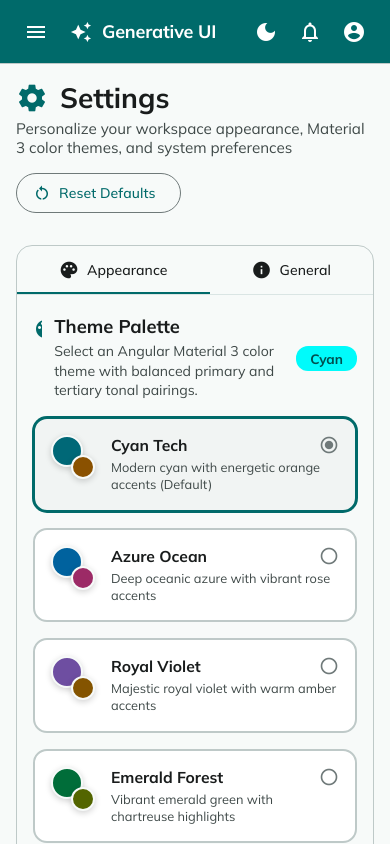
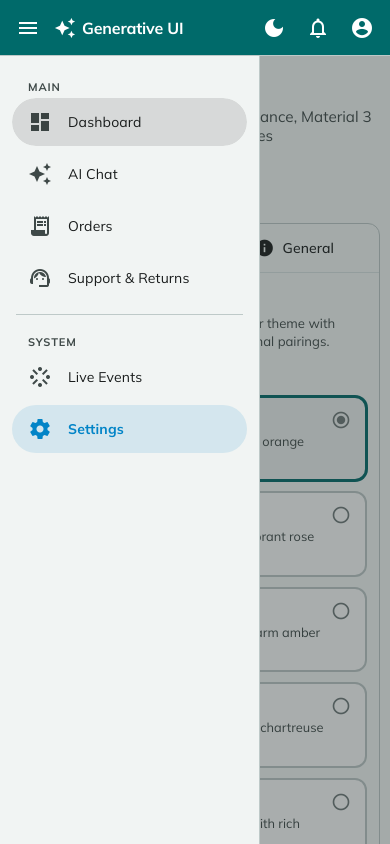
Before and after one commit to Subhrangsu90/Interview-Preparation, an Angular app in the folder Angular/generative-ui/: page /settings in a window 390 px wide. Both pictures are taken after a click on the button "menu". Built offline with nearby package versions, Linux system fonts and the light colour scheme.

Commit message:
feat: initialize component stylesheets and structure for core application features

```diff
--- a/Angular/generative-ui/src/app/app.html
+++ b/Angular/generative-ui/src/app/app.html
@@ -1,8 +1,13 @@
 <div class="app-layout">
   <app-header (menuToggle)="toggleSidenav()" />
   <mat-sidenav-container class="app-sidenav-container">
-    <mat-sidenav [opened]="sidenavOpened()" mode="side" class="app-sidenav">
-      <app-sidenav />
+    <mat-sidenav
+      [opened]="sidenavOpened()"
+      [mode]="isMobile() ? 'over' : 'side'"
+      (closed)="sidenavOpened.set(false)"
+      class="app-sidenav"
+    >
+      <app-sidenav (itemClick)="closeSidenavOnMobile()" />
     </mat-sidenav>
     <mat-sidenav-content class="app-content">
       <main class="app-main">
--- a/Angular/generative-ui/src/app/app.ts
+++ b/Angular/generative-ui/src/app/app.ts
@@ -1,6 +1,7 @@
 import { Component, inject, signal } from '@angular/core';
 import { RouterOutlet } from '@angular/router';
 import { MatSidenavModule } from '@angular/material/sidenav';
+import { BreakpointObserver } from '@angular/cdk/layout';
 import { Header } from '@shared/components/header/header';
 import { Sidenav } from '@shared/components/sidenav/sidenav';
 import { UiLoadingSpinner } from '@shared/ui/components/loading-spinner';
@@ -15,11 +16,27 @@ import { ThemeService } from '@shared/ui/services/theme.service';
 export class App {
   // Eagerly instantiate ThemeService to apply saved dark/light mode & font size
   protected readonly themeService = inject(ThemeService);
+  private readonly breakpointObserver = inject(BreakpointObserver);
 
   protected readonly title = signal('generative-ui');
+  protected readonly isMobile = signal(false);
   protected readonly sidenavOpened = signal(true);
+
+  constructor() {
+    this.breakpointObserver.observe(['(max-width: 768px)']).subscribe((result) => {
+      const mobile = result.matches;
+      this.isMobile.set(mobile);
+      this.sidenavOpened.set(!mobile);
+    });
+  }
 
   toggleSidenav(): void {
     this.sidenavOpened.update((open) => !open);
   }
+
+  closeSidenavOnMobile(): void {
+    if (this.isMobile()) {
+      this.sidenavOpened.set(false);
+    }
+  }
 }
--- a/Angular/generative-ui/src/app/features/chat/chat.scss
+++ b/Angular/generative-ui/src/app/features/chat/chat.scss
@@ -14,6 +14,12 @@
   margin: 0 auto;
   height: calc(100vh - 64px);
   box-sizing: border-box;
+
+  @media (max-width: 768px) {
+    padding: 12px 10px 10px;
+    gap: 10px;
+    height: calc(100vh - 56px);
+  }
 }
 
 // 1. Header Actions
@@ -57,6 +63,15 @@
   height: 100%;
   transition: all 0.2s ease;
   overflow: hidden;
+
+  @media (max-width: 768px) {
+    position: absolute;
+    top: 0;
+    left: 0;
+    z-index: 20;
+    max-width: 85vw;
+    box-shadow: 4px 0 18px rgba(0, 0, 0, 0.16);
+  }
 
   &.collapsed {
     width: 0;
@@ -324,6 +339,10 @@
   padding: 20px 24px;
   display: flex;
   flex-direction: column;
+
+  @media (max-width: 768px) {
+    padding: 14px 10px;
+  }
 }
 
 .chat-empty-container {
@@ -560,6 +579,12 @@
   display: flex;
   flex-direction: column;
   gap: 8px;
+  box-sizing: border-box;
+
+  @media (max-width: 768px) {
+    padding: 0 10px 8px;
+    gap: 6px;
+  }
 
   .followup-chips {
     margin-bottom: 2px;
--- a/Angular/generative-ui/src/app/features/dashboard/dashboard.scss
+++ b/Angular/generative-ui/src/app/features/dashboard/dashboard.scss
@@ -9,6 +9,11 @@
   align-items: flex-start;
   padding: 40px 16px;
   width: 100%;
+  box-sizing: border-box;
+
+  @media (max-width: 600px) {
+    padding: 16px 10px;
+  }
 }
 
 .welcome-frame {
@@ -22,6 +27,11 @@
   display: flex;
   align-items: center;
   gap: 16px;
+
+  @media (max-width: 480px) {
+    padding: 14px 16px;
+    gap: 12px;
+  }
 }
 
 .welcome-avatar {
@@ -55,6 +65,10 @@
   letter-spacing: -0.01em;
   color: var(--mat-sys-on-surface);
   margin-bottom: 4px;
+
+  @media (max-width: 480px) {
+    font-size: 1.15rem;
+  }
 }
 
 .welcome-subtitle {
@@ -74,6 +88,10 @@
 
 .welcome-content {
   padding: 24px 28px;
+
+  @media (max-width: 600px) {
+    padding: 16px;
+  }
 }
 
 .welcome-description {
@@ -81,12 +99,22 @@
   font-size: 0.95rem;
   line-height: 1.6;
   color: var(--mat-sys-on-surface-variant);
+
+  @media (max-width: 480px) {
+    font-size: 0.88rem;
+    margin-bottom: 16px;
+  }
 }
 
 .quick-nav-grid {
   display: grid;
-  grid-template-columns: repeat(auto-fit, minmax(260px, 1fr));
+  grid-template-columns: repeat(auto-fit, minmax(min(100%, 250px), 1fr));
   gap: 16px;
+
+  @media (max-width: 540px) {
+    grid-template-columns: 1fr;
+    gap: 12px;
+  }
 }
 
 .nav-card {
--- a/Angular/generative-ui/src/app/features/events/events.scss
+++ b/Angular/generative-ui/src/app/features/events/events.scss
@@ -27,6 +27,17 @@
   padding: 24px;
   max-width: 1400px;
   margin: 0 auto;
+  box-sizing: border-box;
+
+  @media (max-width: 768px) {
+    padding: 16px;
+    gap: 16px;
+  }
+
+  @media (max-width: 480px) {
+    padding: 12px 8px;
+    gap: 12px;
+  }
 }
 
 .header-actions {
@@ -38,8 +49,13 @@
 /* Metrics Grid */
 .metrics-grid {
   display: grid;
-  grid-template-columns: repeat(auto-fit, minmax(220px, 1fr));
+  grid-template-columns: repeat(auto-fit, minmax(min(100%, 200px), 1fr));
   gap: 16px;
+
+  @media (max-width: 520px) {
+    grid-template-columns: 1fr;
+    gap: 10px;
+  }
 }
 
 /* Table Card & Toolbar */
@@ -53,12 +69,23 @@
     padding: 16px 20px;
     border-bottom: 1px solid var(--mat-sys-outline-variant);
     flex-wrap: wrap;
-    gap: 16px;
+    gap: 12px;
+
+    @media (max-width: 640px) {
+      padding: 12px 14px;
+      flex-direction: column;
+      align-items: stretch;
+    }
 
     .search-wrapper {
-      min-width: 280px;
+      min-width: 240px;
       flex-grow: 1;
       max-width: 400px;
+
+      @media (max-width: 640px) {
+        max-width: 100%;
+        min-width: 100%;
+      }
     }
 
     .source-filters {
@@ -252,6 +279,12 @@
   box-shadow: -2px 0 12px rgba(0, 0, 0, 0.08);
   display: flex;
   flex-direction: column;
+
+  @media (max-width: 600px) {
+    width: 100vw;
+    max-width: 100vw;
+    border-left: none;
+  }
 
   .drawer-header {
     display: flex;
--- a/Angular/generative-ui/src/app/features/orders/order-detail/order-detail.scss
+++ b/Angular/generative-ui/src/app/features/orders/order-detail/order-detail.scss
@@ -5,6 +5,17 @@
   padding: 24px;
   max-width: 1300px;
   margin: 0 auto;
+  box-sizing: border-box;
+
+  @media (max-width: 768px) {
+    padding: 16px;
+    gap: 16px;
+  }
+
+  @media (max-width: 480px) {
+    padding: 12px 8px;
+    gap: 12px;
+  }
 }
 
 .breadcrumb-nav {
@@ -51,12 +62,20 @@
   gap: 16px;
   padding: 20px 24px;
 
+  @media (max-width: 600px) {
+    padding: 16px;
+    flex-direction: column;
+    align-items: flex-start;
+    gap: 12px;
+  }
+
   .header-main-info {
     .order-title-group {
       display: flex;
       align-items: center;
       gap: 14px;
       margin-bottom: 6px;
+      flex-wrap: wrap;
 
       .order-id-title {
         margin: 0;
@@ -64,6 +83,10 @@
         font-weight: 800;
         color: var(--mat-sys-on-surface);
         font-family: monospace;
+
+        @media (max-width: 480px) {
+          font-size: 1.35rem;
+        }
       }
     }
 
@@ -78,6 +101,11 @@
     display: flex;
     gap: 12px;
     flex-wrap: wrap;
+    width: 100%;
+
+    @media (min-width: 601px) {
+      width: auto;
+    }
   }
 }
 
--- a/Angular/generative-ui/src/app/features/orders/orders.scss
+++ b/Angular/generative-ui/src/app/features/orders/orders.scss
@@ -5,13 +5,29 @@
   padding: 24px;
   max-width: 1400px;
   margin: 0 auto;
+  box-sizing: border-box;
+
+  @media (max-width: 768px) {
+    padding: 16px;
+    gap: 16px;
+  }
+
+  @media (max-width: 480px) {
+    padding: 12px 8px;
+    gap: 12px;
+  }
 }
 
 // Metrics Cards Grid layout
 .metrics-grid {
   display: grid;
-  grid-template-columns: repeat(auto-fit, minmax(220px, 1fr));
+  grid-template-columns: repeat(auto-fit, minmax(min(100%, 200px), 1fr));
   gap: 16px;
+
+  @media (max-width: 520px) {
+    grid-template-columns: 1fr;
+    gap: 10px;
+  }
 }
 
 // Table Card & Toolbar
@@ -25,7 +41,13 @@
     padding: 16px 20px;
     border-bottom: 1px solid var(--mat-sys-outline-variant);
     flex-wrap: wrap;
-    gap: 16px;
+    gap: 12px;
+
+    @media (max-width: 600px) {
+      padding: 12px 14px;
+      flex-direction: column;
+      align-items: stretch;
+    }
 
     .status-filters {
       display: flex;
--- a/Angular/generative-ui/src/app/features/settings/settings.scss
+++ b/Angular/generative-ui/src/app/features/settings/settings.scss
@@ -10,9 +10,16 @@
   display: flex;
   flex-direction: column;
   gap: 24px;
+  box-sizing: border-box;
 
   @media (max-width: 768px) {
     padding: 16px;
+    gap: 18px;
+  }
+
+  @media (max-width: 480px) {
+    padding: 12px 10px;
+    gap: 14px;
   }
 }
 
@@ -22,6 +29,10 @@
   border-radius: 16px;
   background: var(--mat-sys-surface);
   border: 1px solid var(--mat-sys-outline-variant);
+
+  @media (max-width: 480px) {
+    border-radius: 12px;
+  }
 }
 
 .tab-icon {
@@ -37,9 +48,16 @@
   display: flex;
   flex-direction: column;
   gap: 28px;
+  box-sizing: border-box;
 
-  @media (max-width: 600px) {
+  @media (max-width: 768px) {
     padding: 20px 16px;
+    gap: 22px;
+  }
+
+  @media (max-width: 480px) {
+    padding: 16px 12px;
+    gap: 18px;
   }
 }
 
@@ -47,13 +65,24 @@
   display: flex;
   flex-direction: column;
   gap: 16px;
+
+  @media (max-width: 480px) {
+    gap: 12px;
+  }
 }
 
 .section-header {
   display: flex;
   align-items: center;
   justify-content: space-between;
-  gap: 16px;
+  gap: 12px;
+  flex-wrap: wrap;
+
+  @media (max-width: 540px) {
+    flex-direction: column;
+    align-items: flex-start;
+    gap: 8px;
+  }
 }
 
 .section-title-box {
@@ -67,6 +96,7 @@
     height: 24px;
     color: var(--mat-sys-primary);
     margin-top: 2px;
+    flex-shrink: 0;
   }
 }
 
@@ -75,6 +105,10 @@
   font-size: 1.15rem;
   font-weight: 700;
   color: var(--mat-sys-on-surface);
+
+  @media (max-width: 480px) {
+    font-size: 1.05rem;
+  }
 }
 
 .section-subtitle {
@@ -82,6 +116,10 @@
   font-size: 0.88rem;
   color: var(--mat-sys-on-surface-variant);
   line-height: 1.4;
+
+  @media (max-width: 480px) {
+    font-size: 0.82rem;
+  }
 }
 
 .section-divider {
@@ -96,26 +134,39 @@
   color: var(--mat-sys-on-primary-container);
   font-weight: 700;
   font-size: 0.85rem;
+  white-space: nowrap;
 }
 
-// Palette Options Grid (6 Curated M3 Palettes)
+// Palette Options Grid (Responsive 6 Curated M3 Palettes)
 .palette-options-grid {
   display: grid;
-  grid-template-columns: repeat(auto-fit, minmax(300px, 1fr));
-  gap: 16px;
+  grid-template-columns: repeat(auto-fill, minmax(min(100%, 280px), 1fr));
+  gap: 14px;
+
+  @media (max-width: 640px) {
+    grid-template-columns: 1fr;
+    gap: 10px;
+  }
 }
 
 .palette-card {
   display: flex;
-  align-items: flex-start;
-  gap: 16px;
+  align-items: center;
+  gap: 14px;
   border-radius: 14px;
   border: 2px solid var(--mat-sys-outline-variant);
   background: var(--mat-sys-surface-container-lowest);
-  padding: 16px;
+  padding: 14px 16px;
   cursor: pointer;
   transition: all 0.2s cubic-bezier(0.4, 0, 0.2, 1);
   outline: none;
+  box-sizing: border-box;
+
+  @media (max-width: 480px) {
+    padding: 12px 14px;
+    gap: 12px;
+    border-radius: 12px;
+  }
 
   &:hover {
     border-color: var(--mat-sys-primary);
@@ -168,7 +219,7 @@
 
   &:hover .palette-swatch-wrapper {
     .primary-swatch {
-      transform: scale(1.05);
+      transform: scale(1.06);
     }
     .tertiary-swatch {
       transform: scale(1.1);
@@ -179,24 +230,30 @@
     flex: 1;
     display: flex;
     flex-direction: column;
-    gap: 4px;
+    gap: 3px;
+    min-width: 0; // Prevent flex overflow
   }
 
   .palette-card-header {
     display: flex;
     align-items: center;
     justify-content: space-between;
+    gap: 8px;
 
     .palette-name {
-      font-size: 0.98rem;
+      font-size: 0.96rem;
       font-weight: 700;
       color: var(--mat-sys-on-surface);
+      white-space: nowrap;
+      overflow: hidden;
+      text-overflow: ellipsis;
     }
 
     .check-icon {
       font-size: 20px;
       width: 20px;
       height: 20px;
+      flex-shrink: 0;
       color: var(--mat-sys-outline);
     }
   }
@@ -209,11 +266,16 @@
   }
 }
 
-// Theme Options Cards
+// Theme Options Cards (Responsive Light / Dark Mode Cards)
 .theme-options-grid {
   display: grid;
-  grid-template-columns: repeat(auto-fit, minmax(280px, 1fr));
+  grid-template-columns: repeat(auto-fit, minmax(min(100%, 260px), 1fr));
   gap: 16px;
+
+  @media (max-width: 640px) {
+    grid-template-columns: 1fr;
+    gap: 12px;
+  }
 }
 
 .theme-card {
@@ -226,6 +288,12 @@
   cursor: pointer;
   transition: all 0.2s cubic-bezier(0.4, 0, 0.2, 1);
   outline: none;
+  box-sizing: border-box;
+
+  @media (max-width: 480px) {
+    padding: 14px;
+    border-radius: 12px;
+  }
 
   &:hover {
     border-color: var(--mat-sys-primary);
@@ -244,7 +312,7 @@
 
   // Mini Mockup
   .theme-preview {
-    height: 110px;
+    height: 100px;
     border-radius: 8px;
     overflow: hidden;
     display: flex;
@@ -253,7 +321,7 @@
     border: 1px solid var(--mat-sys-outline-variant);
 
     .mock-header {
-      height: 22px;
+      height: 20px;
       width: 100%;
       background: var(--mat-sys-primary);
     }
@@ -263,19 +331,19 @@
       display: flex;
 
       .mock-sidebar {
-        width: 42px;
+        width: 38px;
         height: 100%;
       }
 
       .mock-content {
         flex: 1;
-        padding: 10px;
+        padding: 8px 10px;
         display: flex;
         flex-direction: column;
-        gap: 6px;
+        gap: 5px;
 
         .mock-line {
-          height: 6px;
+          height: 5px;
           border-radius: 3px;
 
           &.short {
@@ -283,7 +351,7 @@
           }
 
           &.long {
-            width: 80%;
+            width: 75%;
           }
         }
 
@@ -291,7 +359,7 @@
           width: 32px;
           height: 10px;
           border-radius: 5px;
-          margin-top: 4px;
+          margin-top: 3px;
           background: var(--mat-sys-tertiary, var(--mat-sys-primary));
         }
       }
@@ -334,6 +402,7 @@
     display: flex;
     align-items: center;
     justify-content: space-between;
+    gap: 8px;
 
     .theme-name {
       font-size: 1rem;
@@ -345,6 +414,7 @@
       font-size: 20px;
       width: 20px;
       height: 20px;
+      flex-shrink: 0;
       color: var(--mat-sys-outline);
     }
   }
@@ -357,7 +427,7 @@
   }
 }
 
-// Base Size Cards
+// Base Size Cards (Responsive)
 .current-size-badge {
   padding: 4px 12px;
   border-radius: 12px;
@@ -365,12 +435,18 @@
   color: var(--mat-sys-on-primary-container);
   font-weight: 700;
   font-size: 0.85rem;
+  white-space: nowrap;
 }
 
 .size-options-grid {
   display: grid;
-  grid-template-columns: repeat(auto-fit, minmax(220px, 1fr));
+  grid-template-columns: repeat(auto-fit, minmax(min(100%, 200px), 1fr));
   gap: 14px;
+
+  @media (max-width: 640px) {
+    grid-template-columns: 1fr;
+    gap: 10px;
+  }
 }
 
 .size-card {
@@ -384,6 +460,11 @@
   cursor: pointer;
   transition: all 0.2s ease;
   outline: none;
+  box-sizing: border-box;
+
+  @media (max-width: 480px) {
+    padding: 12px 14px;
+  }
 
   &:hover {
     border-color: var(--mat-sys-primary);
@@ -403,6 +484,7 @@
     display: flex;
     align-items: center;
     justify-content: space-between;
+    gap: 8px;
 
     .size-label {
       font-size: 0.98rem;
@@ -438,12 +520,16 @@
   }
 }
 
-
-// General Info Grid
+// General Info Grid (Responsive)
 .system-info-grid {
   display: grid;
-  grid-template-columns: repeat(auto-fit, minmax(240px, 1fr));
+  grid-template-columns: repeat(auto-fit, minmax(min(100%, 220px), 1fr));
   gap: 16px;
+
+  @media (max-width: 640px) {
+    grid-template-columns: 1fr;
+    gap: 10px;
+  }
 }
 
 .info-tile {
@@ -454,6 +540,11 @@
   display: flex;
   flex-direction: column;
   gap: 4px;
+  box-sizing: border-box;
+
+  @media (max-width: 480px) {
+    padding: 12px 14px;
+  }
 
   .info-tile-label {
     font-size: 0.75rem;
--- a/Angular/generative-ui/src/app/features/support/support.scss
+++ b/Angular/generative-ui/src/app/features/support/support.scss
@@ -5,13 +5,29 @@
   padding: 24px;
   max-width: 1300px;
   margin: 0 auto;
+  box-sizing: border-box;
+
+  @media (max-width: 768px) {
+    padding: 16px;
+    gap: 16px;
+  }
+
+  @media (max-width: 480px) {
+    padding: 12px 8px;
+    gap: 12px;
+  }
 }
 
 // Support Metrics layout
 .support-metrics-grid {
   display: grid;
-  grid-template-columns: repeat(auto-fit, minmax(220px, 1fr));
+  grid-template-columns: repeat(auto-fit, minmax(min(100%, 200px), 1fr));
   gap: 16px;
+
+  @media (max-width: 520px) {
+    grid-template-columns: 1fr;
+    gap: 10px;
+  }
 }
 
 // Tickets Container
@@ -26,7 +42,13 @@
     padding: 16px 20px;
     border-bottom: 1px solid var(--mat-sys-outline-variant);
     flex-wrap: wrap;
-    gap: 16px;
+    gap: 12px;
+
+    @media (max-width: 600px) {
+      padding: 12px 14px;
+      flex-direction: column;
+      align-items: stretch;
+    }
 
     .status-tab-group {
       display: flex;
--- a/Angular/generative-ui/src/app/shared/components/header/header.scss
+++ b/Angular/generative-ui/src/app/shared/components/header/header.scss
@@ -11,6 +11,12 @@
   border-bottom: 1px solid var(--mat-sys-outline-variant);
   padding: 0 16px;
   height: 64px;
+
+  @media (max-width: 480px) {
+    padding: 0 8px;
+    gap: 4px;
+    height: 56px;
+  }
 }
 
 .menu-button {
@@ -22,6 +28,11 @@
   align-items: center;
   gap: 10px;
   margin-left: 6px;
+
+  @media (max-width: 480px) {
+    gap: 6px;
+    margin-left: 2px;
+  }
 }
 
 .brand-icon {
@@ -36,6 +47,10 @@
   font-weight: 700;
   letter-spacing: -0.01em;
   color: var(--mat-sys-on-primary);
+
+  @media (max-width: 420px) {
+    font-size: 1rem;
+  }
 }
 
 .toolbar-spacer {
--- a/Angular/generative-ui/src/app/shared/components/sidenav/sidenav.html
+++ b/Angular/generative-ui/src/app/shared/components/sidenav/sidenav.html
@@ -7,6 +7,7 @@
         [routerLink]="item.route"
         routerLinkActive="active-item"
         [routerLinkActiveOptions]="{ exact: true }"
+        (click)="itemClick.emit()"
         class="nav-item"
       >
         <mat-icon matListItemIcon class="nav-icon">{{ item.icon }}</mat-icon>
@@ -25,6 +26,7 @@
         [routerLink]="item.route"
         routerLinkActive="active-item"
         [routerLinkActiveOptions]="{ exact: true }"
+        (click)="itemClick.emit()"
         class="nav-item"
       >
         <mat-icon matListItemIcon class="nav-icon">{{ item.icon }}</mat-icon>
--- a/Angular/generative-ui/src/app/shared/components/sidenav/sidenav.ts
+++ b/Angular/generative-ui/src/app/shared/components/sidenav/sidenav.ts
@@ -1,4 +1,4 @@
-import { Component } from '@angular/core';
+import { Component, output } from '@angular/core';
 import { RouterLink, RouterLinkActive } from '@angular/router';
 import { MatListModule } from '@angular/material/list';
 import { MatIconModule } from '@angular/material/icon';
@@ -17,6 +17,7 @@ interface NavItem {
   styleUrl: './sidenav.scss',
 })
 export class Sidenav {
+  readonly itemClick = output<void>();
   protected readonly mainNavItems: readonly NavItem[] = [
     { label: 'Dashboard', route: '/home', icon: 'dashboard' },
     { label: 'AI Chat', route: '/chat', icon: 'auto_awesome' },
```
